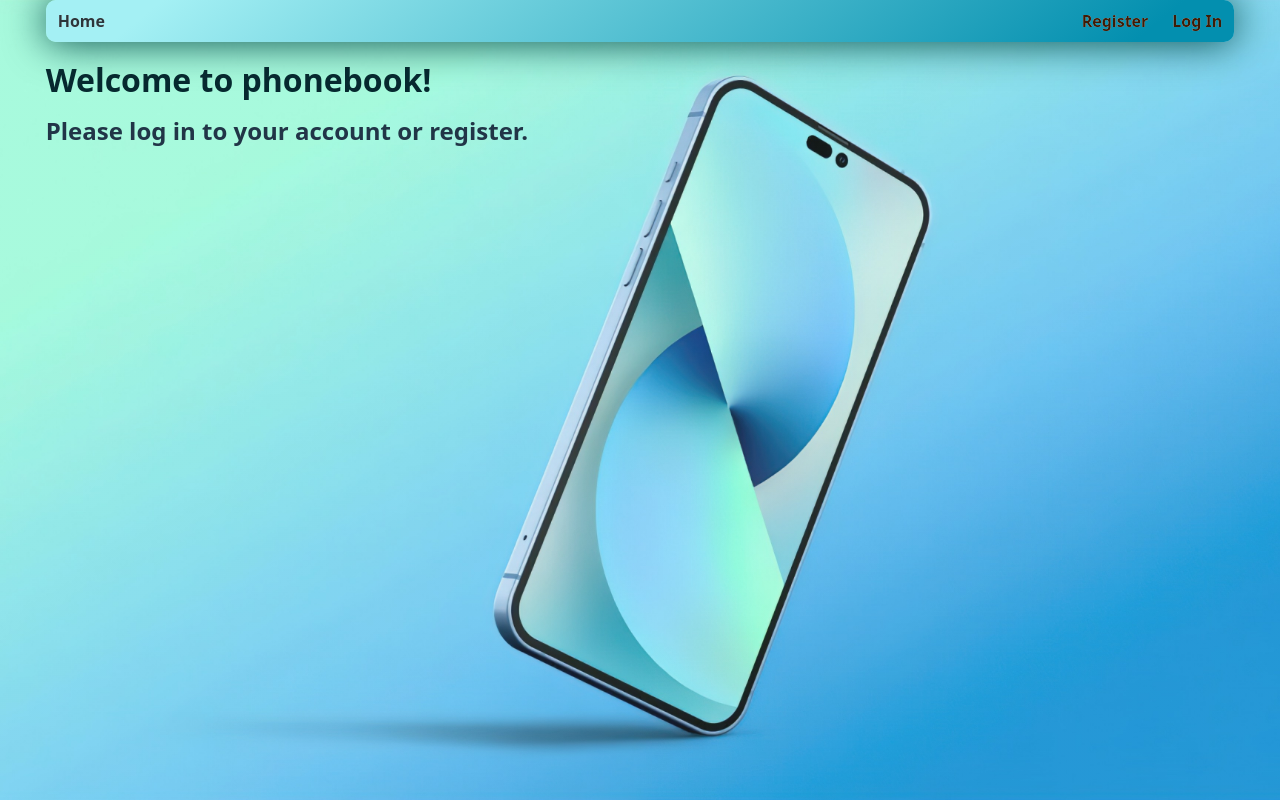
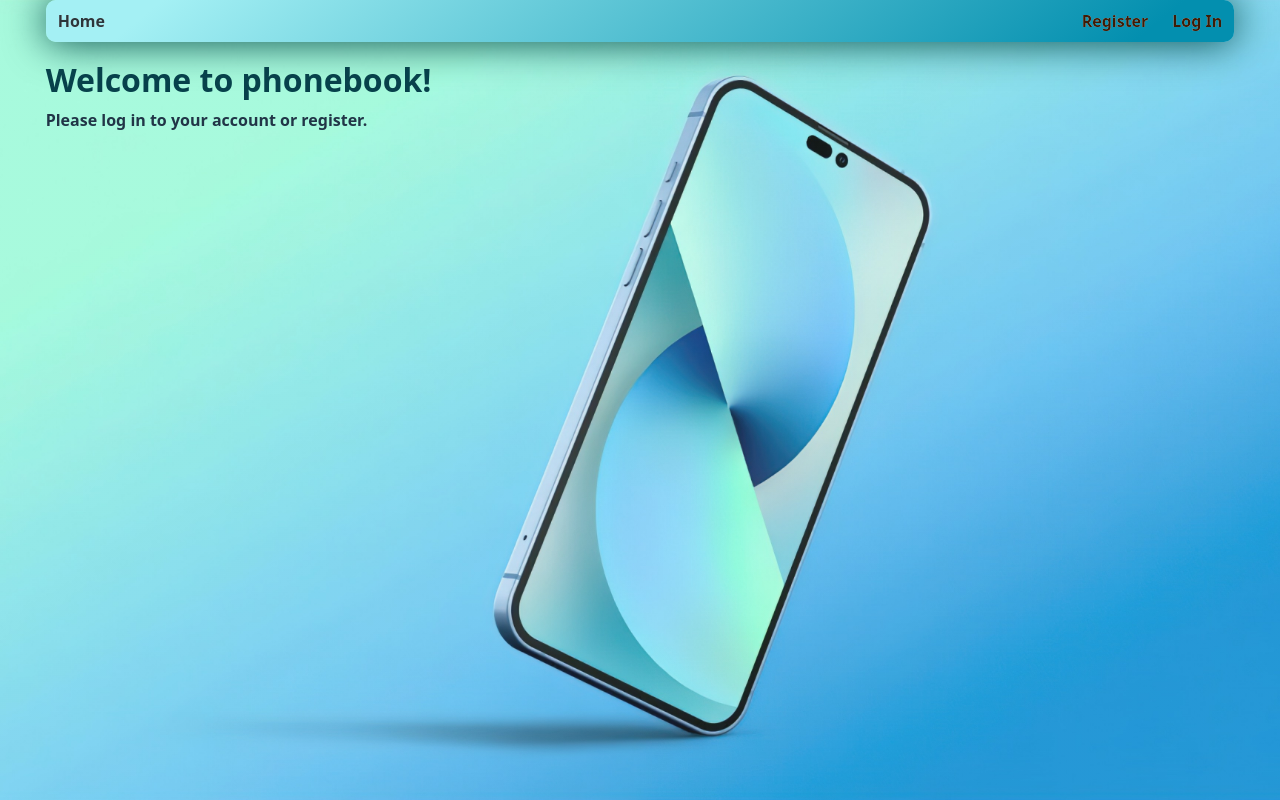
Before and after one commit to Masenko2604/goit-react-hw-08, a React (Vite) app: page / in a window 1280 px wide. Built offline with nearby package versions, Linux system fonts and the light colour scheme.

Commit message:
Update HomePage.module.css

```diff
--- a/src/pages/HomePage/HomePage.module.css
+++ b/src/pages/HomePage/HomePage.module.css
@@ -9,13 +9,13 @@
 h1 {
   font-size: 2em;
   line-height: 1.1;
-  color: rgb(6, 41, 47);
+  color: rgb(7, 65, 75);
   display: flex;
   /* justify-content: center; */
   margin: 0%;
 }
 h2 {
-  color: ;
+  font-size: 1em;
 }
 
 .text {
```
